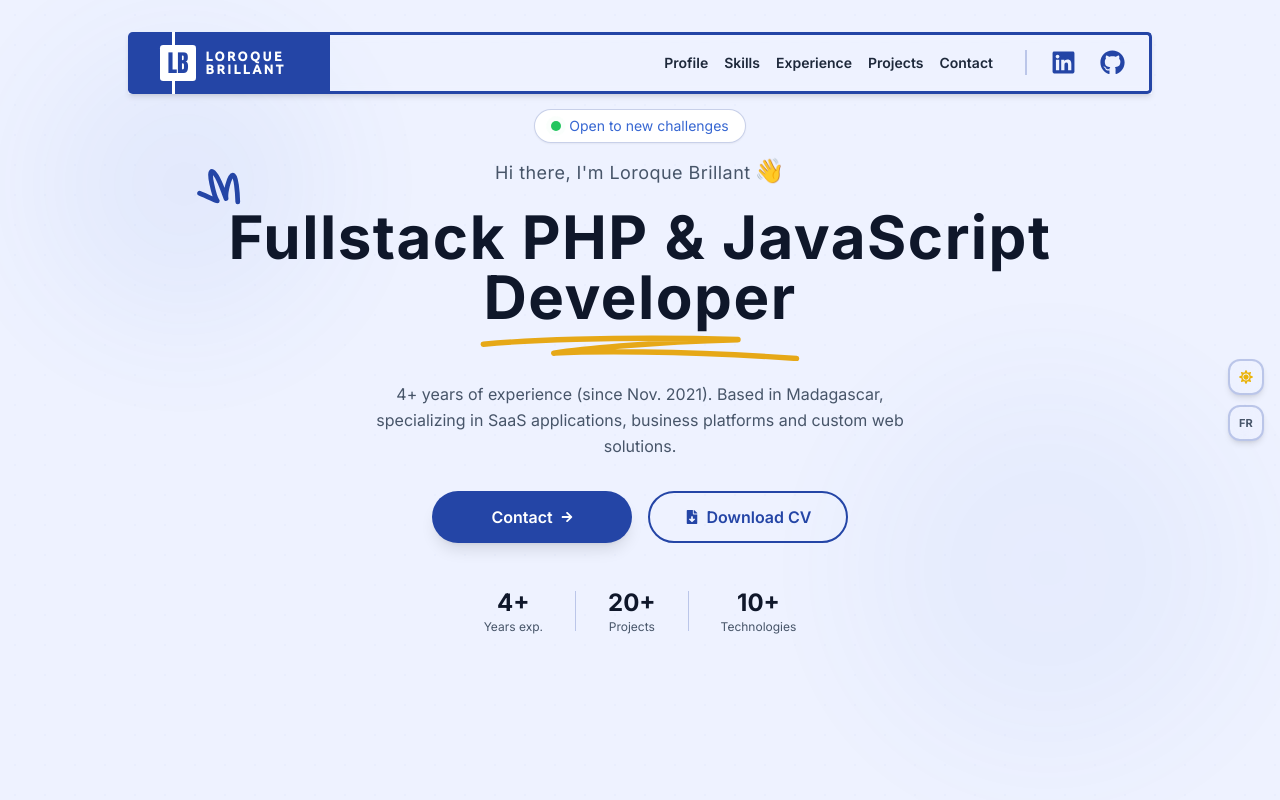
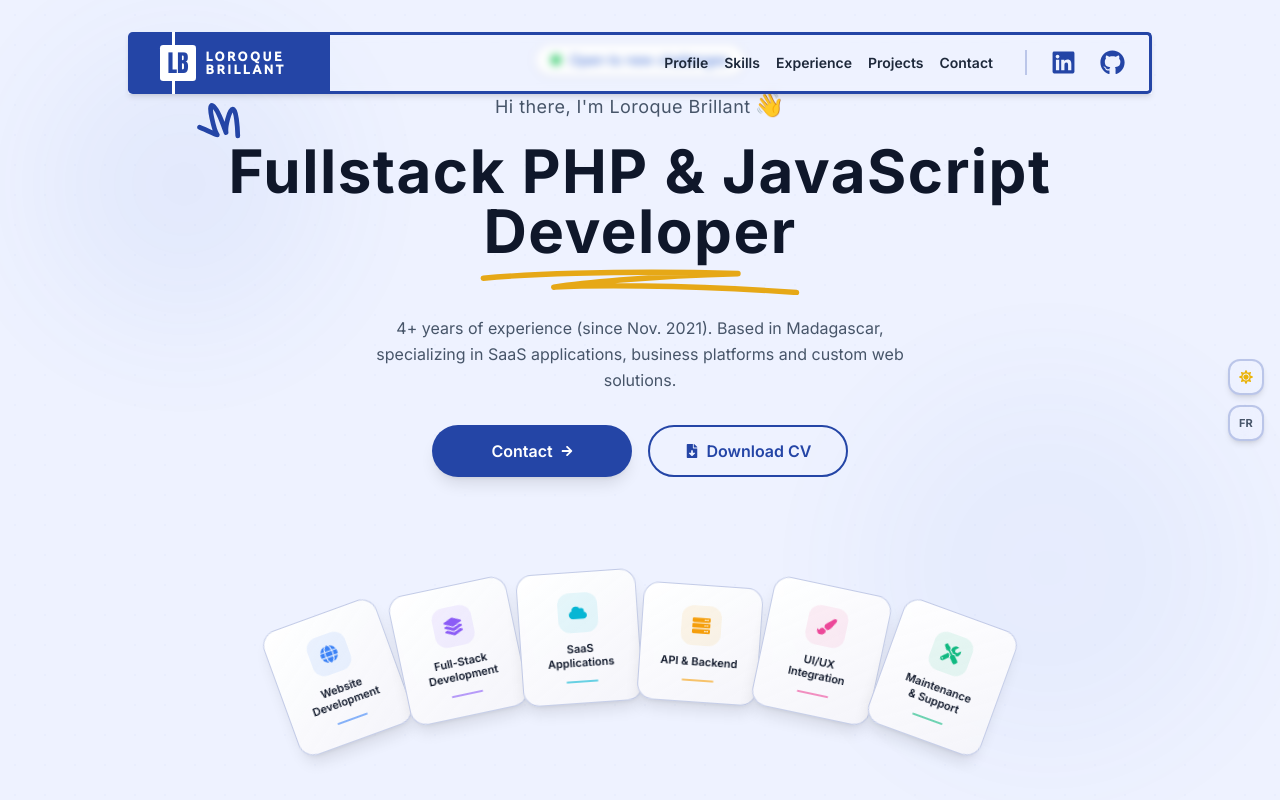
Before and after one commit to bloroque/portfolio, a React (Create React App) app: page / in a window 1280 px wide. Shown: the top 800 px of the page. Built offline with nearby package versions, Linux system fonts and the light colour scheme.

Commit message:
section service hero

```diff
--- a/src/components/Contenair/HeroSection/HeroSection.js
+++ b/src/components/Contenair/HeroSection/HeroSection.js
@@ -1,13 +1,42 @@
-import React from "react";
+import React, { useRef, useState } from "react";
 import { motion } from "framer-motion";
 import HomeCSS from "./HeroSection.module.css";
-import { FaArrowRight, FaFileDownload } from "react-icons/fa";
+import { FaArrowRight, FaFileDownload, FaGlobe, FaLayerGroup, FaCloud, FaServer, FaPaintBrush, FaTools } from "react-icons/fa";
 import { useLanguage } from "../../../context/LanguageContext";
 
 const HeroSection = (props) => {
     const classeCSS = props.className;
     const idSection = props.id;
     const { t } = useLanguage();
+    const canvasRef = useRef(null);
+    const [zOrder, setZOrder] = useState({});
+    const zCounterRef = useRef(10);
+
+    const bringToFront = (key) => {
+        zCounterRef.current += 1;
+        setZOrder(prev => ({ ...prev, [key]: zCounterRef.current }));
+    };
+
+    const services = [
+        { icon: FaGlobe, key: 'website', color: '#3b82f6' },
+        { icon: FaLayerGroup, key: 'fullstack', color: '#8b5cf6' },
+        { icon: FaCloud, key: 'saas', color: '#06b6d4' },
+        { icon: FaServer, key: 'api', color: '#f59e0b' },
+        { icon: FaPaintBrush, key: 'ui', color: '#ec4899' },
+        { icon: FaTools, key: 'maintenance', color: '#10b981' },
+    ];
+
+    // Fan layout like cards in hand
+    const totalCards = services.length;
+    const fanAngle = 40; // total arc degrees
+    const fanRadius = 30; // vertical offset for arc
+    const getCardFan = (index) => {
+        const mid = (totalCards - 1) / 2;
+        const offset = index - mid;
+        const rotate = (offset / mid) * (fanAngle / 2);
+        const translateY = Math.abs(offset) * (fanRadius / mid) * Math.abs(offset) * 0.5;
+        return { rotate, translateY };
+    };
 
     const containerVariants = {
         hidden: { opacity: 0 },
@@ -158,21 +187,80 @@ const HeroSection = (props) => {
                                 </motion.a>
                             </motion.div>
 
-                            {/* Stats row */}
-                            <motion.div variants={fadeInUp} className="flex items-center gap-8 pt-6">
-                                <div className="flex flex-col items-center relative">
-                                    <span className="text-2xl font-bold text-[var(--text-heading)]">4+</span>
-                                    <span className="text-xs text-[var(--text-secondary)]">{t('home.stats.years')}</span>
-                                </div>
-                                <div className="w-px h-10 bg-[var(--border-theme)]"></div>
-                                <div className="flex flex-col items-center">
-                                    <span className="text-2xl font-bold text-[var(--text-heading)]">20+</span>
-                                    <span className="text-xs text-[var(--text-secondary)]">{t('home.stats.projects')}</span>
-                                </div>
-                                <div className="w-px h-10 bg-[var(--border-theme)]"></div>
-                                <div className="flex flex-col items-center">
-                                    <span className="text-2xl font-bold text-[var(--text-heading)]">10+</span>
-                                    <span className="text-xs text-[var(--text-secondary)]">{t('home.stats.technologies')}</span>
+                            {/* Services Canvas */}
+                            <motion.div
+                                variants={fadeInUp}
+                                ref={canvasRef}
+                                className="relative w-full max-w-2xl pt-6"
+                                style={{ minHeight: 200 }}
+                            >
+                                <div className="flex items-end justify-center" style={{ minHeight: 180 }}>
+                                    {services.map(({ icon: Icon, key, color }, index) => {
+                                        const { rotate, translateY } = getCardFan(index);
+                                        return (
+                                            <motion.div
+                                                key={key}
+                                                drag
+                                                dragConstraints={canvasRef}
+                                                dragElastic={0.15}
+                                                dragMomentum={false}
+                                                initial={{ rotate: rotate + 15, y: 60, opacity: 0, scale: 0.5 }}
+                                                animate={{
+                                                    rotate,
+                                                    y: [translateY - 6, translateY + 4, translateY],
+                                                    opacity: 1,
+                                                    scale: 1,
+                                                }}
+                                                transition={{
+                                                    delay: 0.3 + index * 0.12,
+                                                    duration: 0.7,
+                                                    ease: [0.34, 1.56, 0.64, 1],
+                                                    y: {
+                                                        delay: 0.3 + index * 0.12,
+                                                        duration: 0.9,
+                                                        times: [0, 0.6, 1],
+                                                        ease: "easeOut",
+                                                    },
+                                                }}
+                                                whileHover={{
+                                                    y: translateY - 20,
+                                                    scale: 1.12,
+                                                    rotate: 0,
+                                                    zIndex: 40,
+                                                    boxShadow: `0 14px 36px ${color}35`,
+                                                    transition: { type: "spring", stiffness: 300, damping: 18 },
+                                                }}
+                                                onDragStart={() => bringToFront(key)}
+                                                onPointerDown={() => bringToFront(key)}
+                                                whileDrag={{
+                                                    scale: 1.15,
+                                                    rotate: 0,
+                                                    boxShadow: `0 20px 48px ${color}45`,
+                                                }}
+                                                whileTap={{ scale: 0.95 }}
+                                                style={{ transformOrigin: "bottom center", zIndex: zOrder[key] ?? index }}
+                                                className={`${HomeCSS.serviceCard} group flex flex-col items-center gap-2.5 p-5 w-28 sm:w-32 -mx-2 sm:-mx-1 rounded-2xl border border-[var(--border-theme)] backdrop-blur-sm shadow-lg cursor-grab active:cursor-grabbing select-none transition-colors duration-300`}
+                                            >
+                                                <motion.div
+                                                    className="flex items-center justify-center w-10 h-10 rounded-xl"
+                                                    style={{ backgroundColor: `${color}18` }}
+                                                    whileHover={{ rotate: [0, -10, 10, -5, 0], transition: { duration: 0.5 } }}
+                                                >
+                                                    <Icon className="text-lg pointer-events-none" style={{ color }} />
+                                                </motion.div>
+                                                <span className="text-[11px] font-semibold text-[var(--text-heading)] text-center leading-tight pointer-events-none">
+                                                    {t(`home.services.${key}`)}
+                                                </span>
+                                                <motion.div
+                                                    className="h-0.5 rounded-full opacity-60"
+                                                    style={{ backgroundColor: color }}
+                                                    initial={{ width: 0 }}
+                                                    animate={{ width: 32 }}
+                                                    transition={{ delay: 0.8 + index * 0.12, duration: 0.4, ease: "easeOut" }}
+                                                />
+                                            </motion.div>
+                                        );
+                                    })}
                                 </div>
                             </motion.div>
 
--- a/src/components/Contenair/HeroSection/HeroSection.module.css
+++ b/src/components/Contenair/HeroSection/HeroSection.module.css
@@ -1,3 +1,11 @@
 .homeSectionName > h1{
     font-family: 'Inter', sans-serif;
 }
+
+.serviceCard {
+    background: linear-gradient(
+        145deg,
+        var(--card-bg, rgba(255, 255, 255, 0.95)),
+        var(--card-bg-alt, rgba(245, 245, 250, 0.9))
+    );
+}
--- a/src/i18n/translations.js
+++ b/src/i18n/translations.js
@@ -24,10 +24,20 @@ const translations = {
       contactBtn: "Contact",
       cvBtn: "Download CV",
       downloadCV: "Download my CV",
-      stats: {
-        years: "Years exp.",
-        projects: "Projects",
-        technologies: "Technologies"
+      services: {
+        title: "My Services",
+        website: "Website Development",
+        websiteDesc: "Custom showcase & e-commerce websites, optimized for SEO and performance.",
+        fullstack: "Full-Stack Development",
+        fullstackDesc: "Complete web applications with modern front-end and robust back-end.",
+        saas: "SaaS Applications",
+        saasDesc: "Scalable multi-tenant platforms with subscription management.",
+        api: "API & Backend",
+        apiDesc: "RESTful APIs, microservices architectures and third-party integrations.",
+        ui: "UI/UX Integration",
+        uiDesc: "Pixel-perfect integration of mockups into responsive, accessible interfaces.",
+        maintenance: "Maintenance & Support",
+        maintenanceDesc: "Monitoring, bug fixes, updates and continuous improvement."
       }
     },
 
@@ -271,10 +281,20 @@ const translations = {
       contactBtn: "Contact",
       cvBtn: "Télécharger le CV",
       downloadCV: "Télécharger mon CV",
-      stats: {
-        years: "Ans d'exp.",
-        projects: "Projets",
-        technologies: "Technologies"
+      services: {
+        title: "Mes Services",
+        website: "Développement Site Internet",
+        websiteDesc: "Sites vitrines & e-commerce sur mesure, optimisés pour le SEO et la performance.",
+        fullstack: "Développement Full-Stack",
+        fullstackDesc: "Applications web complètes avec front-end moderne et back-end robuste.",
+        saas: "Applications SaaS",
+        saasDesc: "Plateformes multi-tenants évolutives avec gestion d'abonnements.",
+        api: "API & Backend",
+        apiDesc: "APIs RESTful, architectures microservices et intégrations tierces.",
+        ui: "Intégration UI/UX",
+        uiDesc: "Intégration pixel-perfect des maquettes en interfaces responsives et accessibles.",
+        maintenance: "Maintenance & Support",
+        maintenanceDesc: "Surveillance, correctifs, mises à jour et amélioration continue."
       }
     },
 
@@ -421,28 +441,11 @@ const translations = {
           current: true,
           description: "Conception et développement d'applications web modernes pour divers clients. Gestion complète du recueil des besoins jusqu'au déploiement.",
           achievements: [
-            "Création de portfolios et plateformes SaaS avec React & Node.js",
+            "Création de portfolios et plateformes SaaS avec PHP & Laravel",
             "Intégration d'APIs tierces (Google Calendar, passerelles de paiement)",
             "Livraison de 5+ projets de bout en bout avec satisfaction client élevée",
           ],
-          skills: ["React", "Node.js", "Tailwind CSS", "MongoDB", "REST API", "Git"],
-        },
-        {
-          role: "Développeur Frontend",
-          company: "Entreprise Tech",
-          type: "CDI",
-          period: "Nov 2021 – Déc 2023",
-          duration: "2 ans 2 mois",
-          location: "Fianarantsoa, Madagascar",
-          remote: "Hybride",
-          current: false,
-          description: "Développement d'interfaces utilisateur et de fonctionnalités interactives pour des applications web au sein d'une équipe agile.",
-          achievements: [
-            "Migration d'une base jQuery vers React, améliorant les performances de 40%",
-            "Intégration pixel-perfect de maquettes Figma en responsive",
-            "Collaboration avec l'équipe backend sur l'intégration d'API REST",
-          ],
-          skills: ["React", "JavaScript", "CSS3", "Figma", "jQuery", "Agile"],
+          skills: ["PHP", "CodeIgniter", "Laravel/Lumen", "Symfony", "Vue.js", "jQuery", "Wordpress"],
         },
       ],
     },
```
